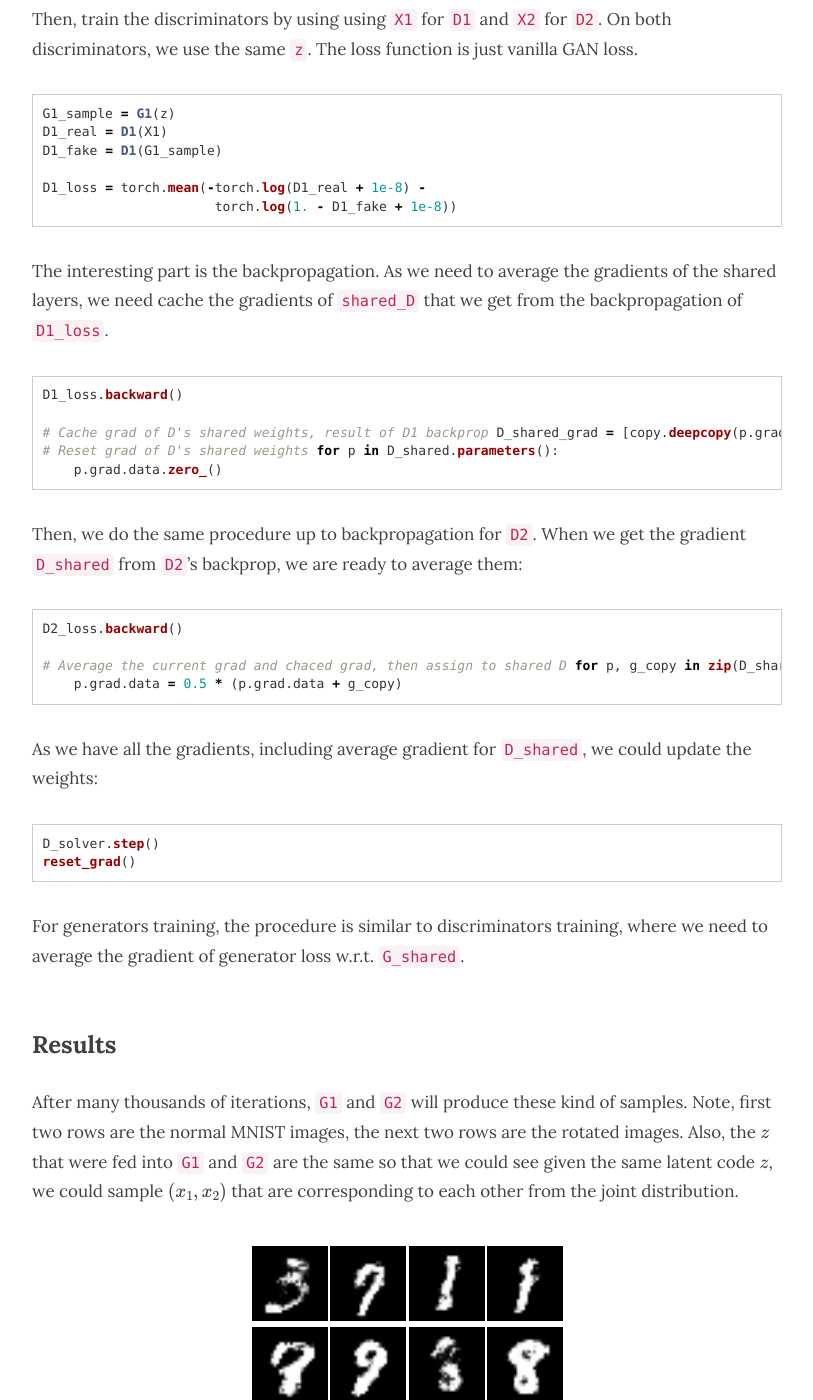
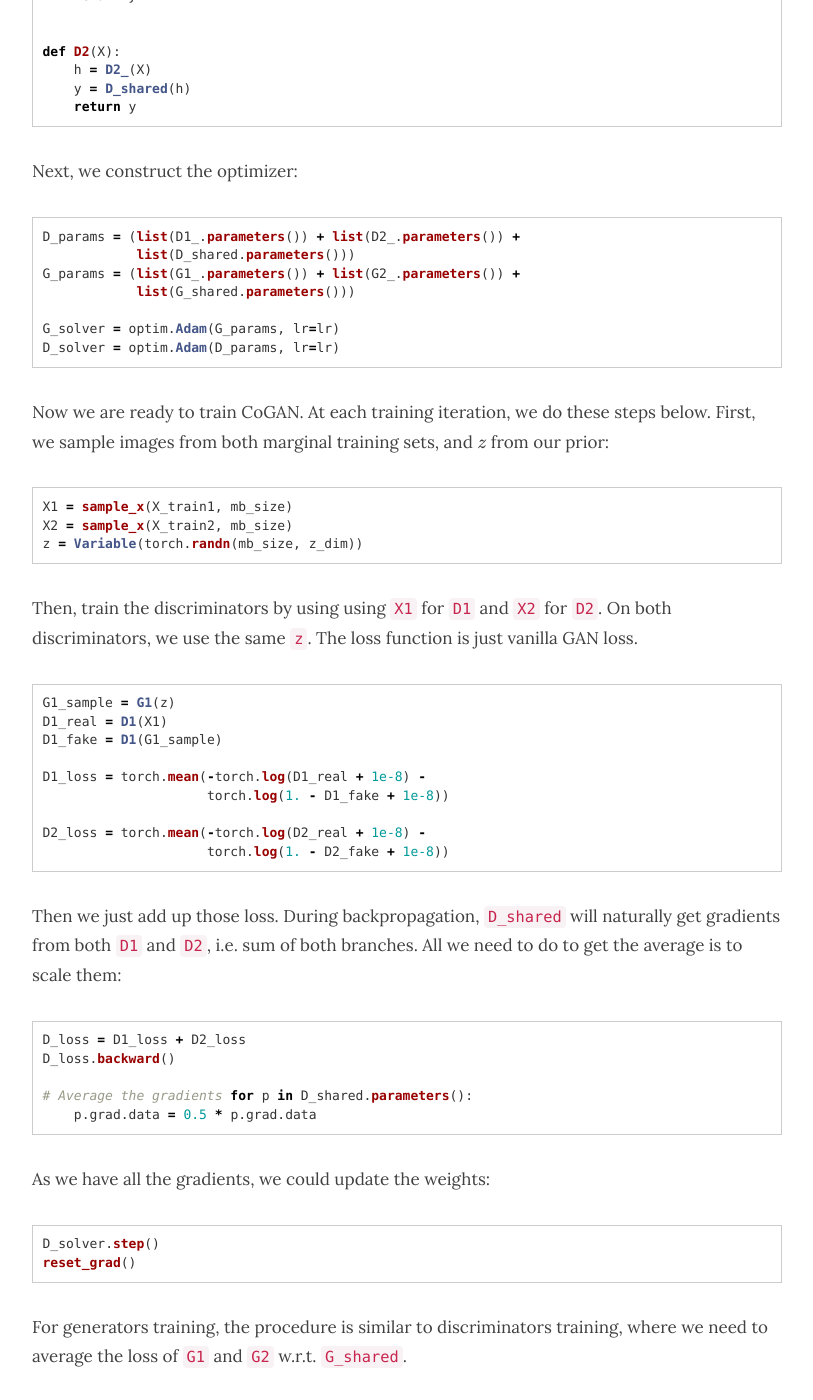
Before and after one commit to hsyodysseyjr/wiseodd0, a Jekyll site: the page built from _posts/2017-02-18-coupled_gan.md, in a window 1280 px wide and 1400 px high, scrolled down 4661 px. Shown: the whole window, without its empty margins (233-1046 px from the left). Built offline with Jekyll 4.4.1, drawn with Linux system fonts in a browser that asks for light colours; nearby versions of some CDN libraries; formulas are drawn with MathJax 3; comment, search, counter and statistics services are not loaded; some of the changed text lies outside the part shown.

Commit message:
Revise CoGAN post

````diff
--- a/_posts/2017-02-18-coupled_gan.md
+++ b/_posts/2017-02-18-coupled_gan.md
@@ -99,6 +99,38 @@ Notice that `G_shared` are being used in those two nets.
 
 The discriminators are also two layers nets, similar to the generators, but share weights on the last section: hidden to output.
 
+``` python
+""" Shared Discriminator weights """
+D_shared = torch.nn.Sequential(
+    torch.nn.Linear(h_dim, 1),
+    torch.nn.Sigmoid()
+)
+
+""" Discriminator 1 """
+D1_ = torch.nn.Sequential(
+    torch.nn.Linear(X_dim, h_dim),
+    torch.nn.ReLU()
+)
+
+""" Discriminator 2 """
+D2_ = torch.nn.Sequential(
+    torch.nn.Linear(X_dim, h_dim),
+    torch.nn.ReLU()
+)
+
+
+def D1(X):
+    h = D1_(X)
+    y = D_shared(h)
+    return y
+
+
+def D2(X):
+    h = D2_(X)
+    y = D_shared(h)
+    return y
+```
+
 Next, we construct the optimizer:
 
 ``` python
@@ -127,50 +159,65 @@ D1_real = D1(X1)
 D1_fake = D1(G1_sample)
 
 D1_loss = torch.mean(-torch.log(D1_real + 1e-8) -
-                      torch.log(1. - D1_fake + 1e-8))
+                     torch.log(1. - D1_fake + 1e-8))
+
+D2_loss = torch.mean(-torch.log(D2_real + 1e-8) -
+                     torch.log(1. - D2_fake + 1e-8))
 ```
 
-The interesting part is the backpropagation. As we need to average the gradients of the shared layers, we need cache the gradients of `shared_D` that we get from the backpropagation of `D1_loss`.
+Then we just add up those loss. During backpropagation, `D_shared` will naturally get gradients from both `D1` and `D2`, i.e. sum of both branches. All we need to do to get the average is to scale them:
 
 ``` python
-D1_loss.backward()
+D_loss = D1_loss + D2_loss
+D_loss.backward()
 
-# Cache grad of D's shared weights, result of D1 backprop
-D_shared_grad = [copy.deepcopy(p.grad.data) for p in D_shared.parameters()]
-# Reset grad of D's shared weights
+# Average the gradients
 for p in D_shared.parameters():
-    p.grad.data.zero_()
+    p.grad.data = 0.5 * p.grad.data
 ```
 
-Then, we do the same procedure up to backpropagation for `D2`. When we get the gradient `D_shared` from `D2`'s backprop, we are ready to average them:
-
-``` python
-D2_loss.backward()
-
-# Average the current grad and chaced grad, then assign to shared D
-for p, g_copy in zip(D_shared.parameters(), D_shared_grad):
-    p.grad.data = 0.5 * (p.grad.data + g_copy)
-```
-
-As we have all the gradients, including average gradient for `D_shared`, we could update the weights:
+As we have all the gradients, we could update the weights:
 
 ``` python
 D_solver.step()
 reset_grad()
 ```
 
-For generators training, the procedure is similar to discriminators training, where we need to average the gradient of generator loss w.r.t. `G_shared`.
+For generators training, the procedure is similar to discriminators training, where we need to average the loss of `G1` and `G2` w.r.t. `G_shared`.
 
+``` python
+# Generator
+G1_sample = G1(z)
+D1_fake = D1(G1_sample)
+
+G2_sample = G2(z)
+D2_fake = D2(G2_sample)
+
+G1_loss = torch.mean(-torch.log(D1_fake + 1e-8))
+G2_loss = torch.mean(-torch.log(D2_fake + 1e-8))
+G_loss = G1_loss + G2_loss
+
+G_loss.backward()
+
+# Average the gradients
+for p in G_shared.parameters():
+    p.grad.data = 0.5 * p.grad.data
+
+G_solver.step()
+reset_grad()
+```
 
 <h2 class="section-heading">Results</h2>
 
 After many thousands of iterations, `G1` and `G2` will produce these kind of samples. Note, first two rows are the normal MNIST images, the next two rows are the rotated images. Also, the \\( z \\) that were fed into `G1` and `G2` are the same so that we could see given the same latent code \\( z \\), we could sample \\( \( x_1, x_2 \) \\) that are corresponding to each other from the joint distribution.
 
+![Result 1]({{ site.baseurl }}/img/2017-02-18-coupled-gan/res1.png)
+
 ![Result 2]({{ site.baseurl }}/img/2017-02-18-coupled-gan/res2.png)
 
 Obviously, if we swap our nets with more powerful ones, we could get higher quality samples.
 
-If we squint, we could see that roughly, images at the third row are the 90 degree rotation of the first row. Also, the fourth row are the corresponding images of the second row.
+If we squint, we could see that _roughly_, images at the third row are the 90 degree rotation of the first row. Also, the fourth row are the corresponding images of the second row.
 
 This is a marvelous results considering we did not explicitly show CoGAN the samples from joint distribution (i.e. a tuple of \\( \(x_1, x_2\) \\)). We only show samples from disjoint marginals. In summary, CoGAN is able to infer the joint distribution by itself.
 
````
Also changed, not shown: img/2017-02-18-coupled-gan/res1.png (added).
